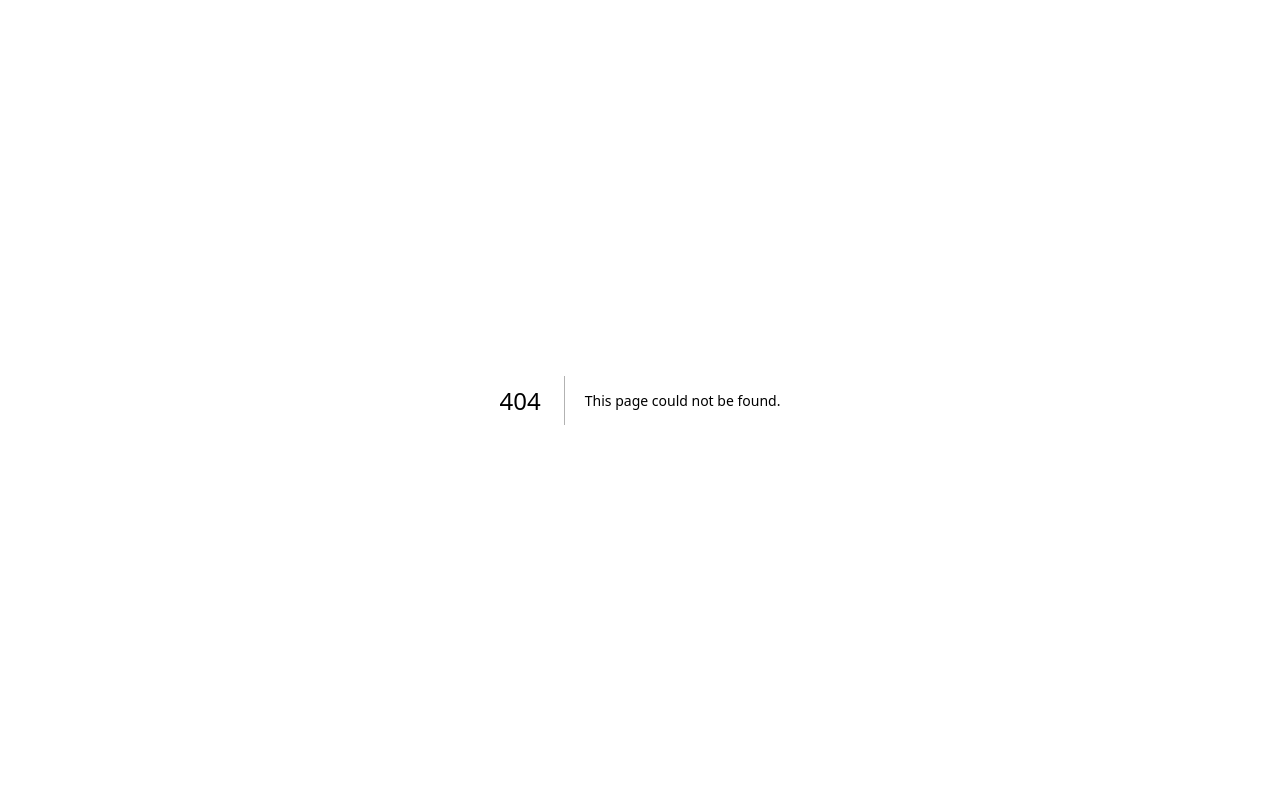
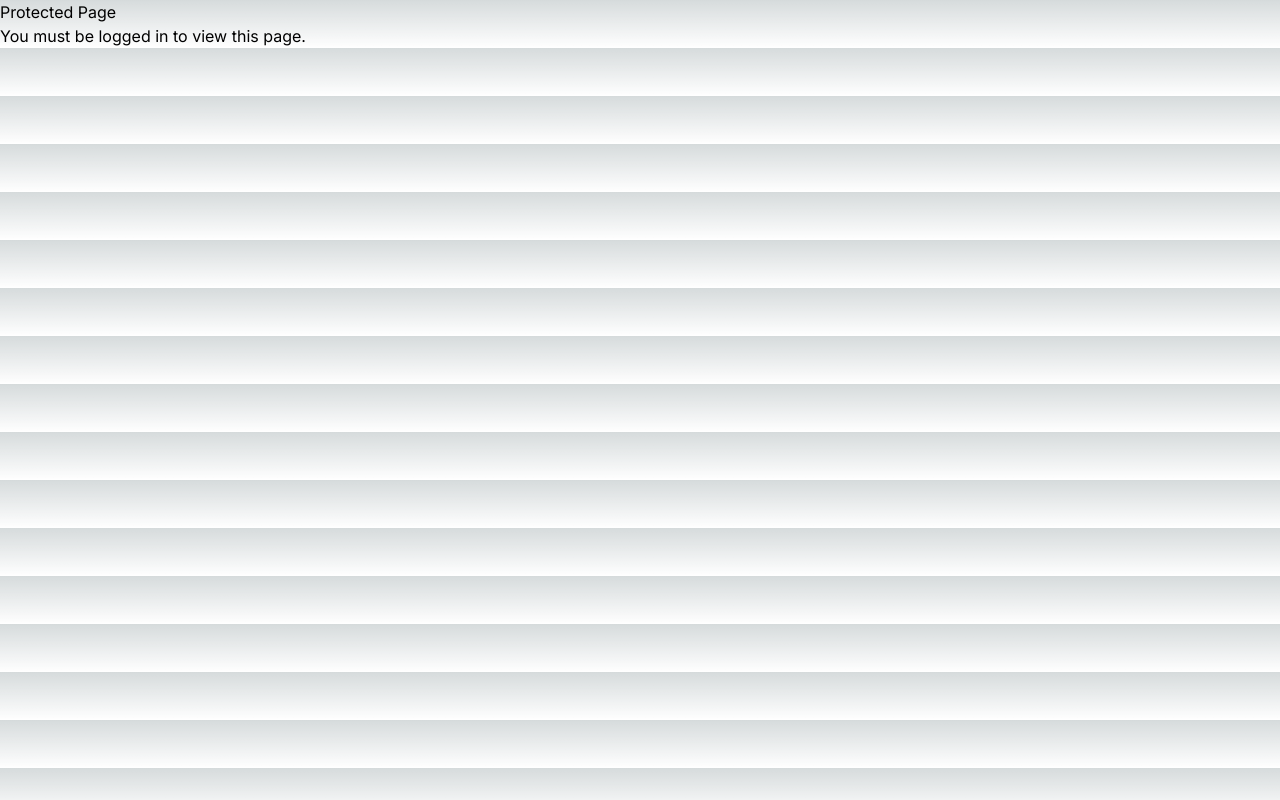
Before and after one commit to derek-sait/facprg306f-class-examples, a Next.js app: page /login/protected in a window 1280 px wide. Before the commit this address had no page. Built offline with nearby package versions, Linux system fonts and the light colour scheme; no server answers.

Commit message:
Week 8 class example

```diff
--- /dev/null
+++ b/app/login/_utils/auth-context.js
@@ -0,0 +1,42 @@
+"use client";
+
+import { useContext, createContext, useState, useEffect } from "react";
+import {
+  signInWithPopup,
+  signOut,
+  onAuthStateChanged,
+  GithubAuthProvider,
+} from "firebase/auth";
+import { auth } from "./firebase";
+
+const AuthContext = createContext();
+
+export const AuthContextProvider = ({ children }) => {
+  const [user, setUser] = useState(null);
+
+  const gitHubSignIn = () => {
+    const provider = new GithubAuthProvider();
+    return signInWithPopup(auth, provider);
+  };
+
+  const firebaseSignOut = () => {
+    return signOut(auth);
+  };
+
+  useEffect(() => {
+    const unsubscribe = onAuthStateChanged(auth, (currentUser) => {
+      setUser(currentUser);
+    });
+    return () => unsubscribe();
+  }, [user]);
+
+  return (
+    <AuthContext.Provider value={{ user, gitHubSignIn, firebaseSignOut }}>
+      {children}
+    </AuthContext.Provider>
+  );
+};
+
+export const useUserAuth = () => {
+  return useContext(AuthContext);
+};
--- /dev/null
+++ b/app/login/_utils/firebase.js
@@ -0,0 +1,19 @@
+// Import the functions you need from the SDKs you need
+import { initializeApp } from "firebase/app";
+// TODO: Add SDKs for Firebase products that you want to use
+// https://firebase.google.com/docs/web/setup#available-libraries
+import { getAuth } from "firebase/auth";
+
+// Your web app's Firebase configuration
+const firebaseConfig = {
+  apiKey: process.env.NEXT_PUBLIC_FIREBASE_API_KEY,
+  authDomain: process.env.NEXT_PUBLIC_FIREBASE_AUTH_DOMAIN,
+  projectId: process.env.NEXT_PUBLIC_FIREBASE_PROJECT_ID,
+  storageBucket: process.env.NEXT_PUBLIC_FIREBASE_STORAGE_BUCKET,
+  messagingSenderId: process.env.NEXT_PUBLIC_FIREBASE_MESSAGING_SENDER_ID,
+  appId: process.env.NEXT_PUBLIC_FIREBASE_APP_ID,
+};
+
+// Initialize Firebase
+const app = initializeApp(firebaseConfig);
+export const auth = getAuth(app);
--- /dev/null
+++ b/app/login/layout.js
@@ -0,0 +1,7 @@
+import { AuthContextProvider } from "./_utils/auth-context";
+
+const Layout = ({ children }) => {
+  return <AuthContextProvider>{children}</AuthContextProvider>;
+};
+
+export default Layout;
--- /dev/null
+++ b/app/login/page.js
@@ -0,0 +1,49 @@
+"use client";
+
+import { useUserAuth } from "./_utils/auth-context";
+
+export default function Page() {
+  const { user, gitHubSignIn, firebaseSignOut } = useUserAuth();
+
+  async function handleSignIn() {
+    try {
+      await gitHubSignIn();
+    } catch (error) {
+      console.log(error);
+    }
+  }
+
+  async function handleSignOut() {
+    try {
+      await firebaseSignOut();
+    } catch (error) {
+      console.log(error);
+    }
+  }
+
+  return (
+    <main>
+      <header>
+        <h1>Login Page</h1>
+      </header>
+      <section>
+        {user ? (
+          <div>
+            <p>Welcome, {user.displayName}</p>
+            <img src={user.photoURL} className="w-8 h-8" />
+            <button
+            className="text-lg m-2 hover:underline"
+            onClick={handleSignOut}>Sign Out</button>
+          </div>
+        ) : (
+          <button
+            className="text-lg m-2 hover:underline"
+            onClick={handleSignIn}
+          >
+            Sign in
+          </button>
+        )}
+      </section>
+    </main>
+  );
+}
--- /dev/null
+++ b/app/login/protected/page.js
@@ -0,0 +1,25 @@
+"use client";
+
+import { useUserAuth } from "../_utils/auth-context";
+
+export default function Page(){
+
+    const {user, gitHubSignIn, firebaseSignOut} = useUserAuth();
+
+
+
+    return(
+        <main>
+            <header>
+                <h1>Protected Page</h1>
+            </header>
+            <section>
+                { user ? (
+                    <p>You are logged in! This page is protected!</p>
+                ) : (
+                    <p>You must be logged in to view this page.</p>
+                )}
+            </section>
+        </main>
+    );
+}
```
Also changed, not shown: package.json (+7 -5 lines), app/about/layout.js (added), 1 other file (tests, documents, lock files or other folders).
